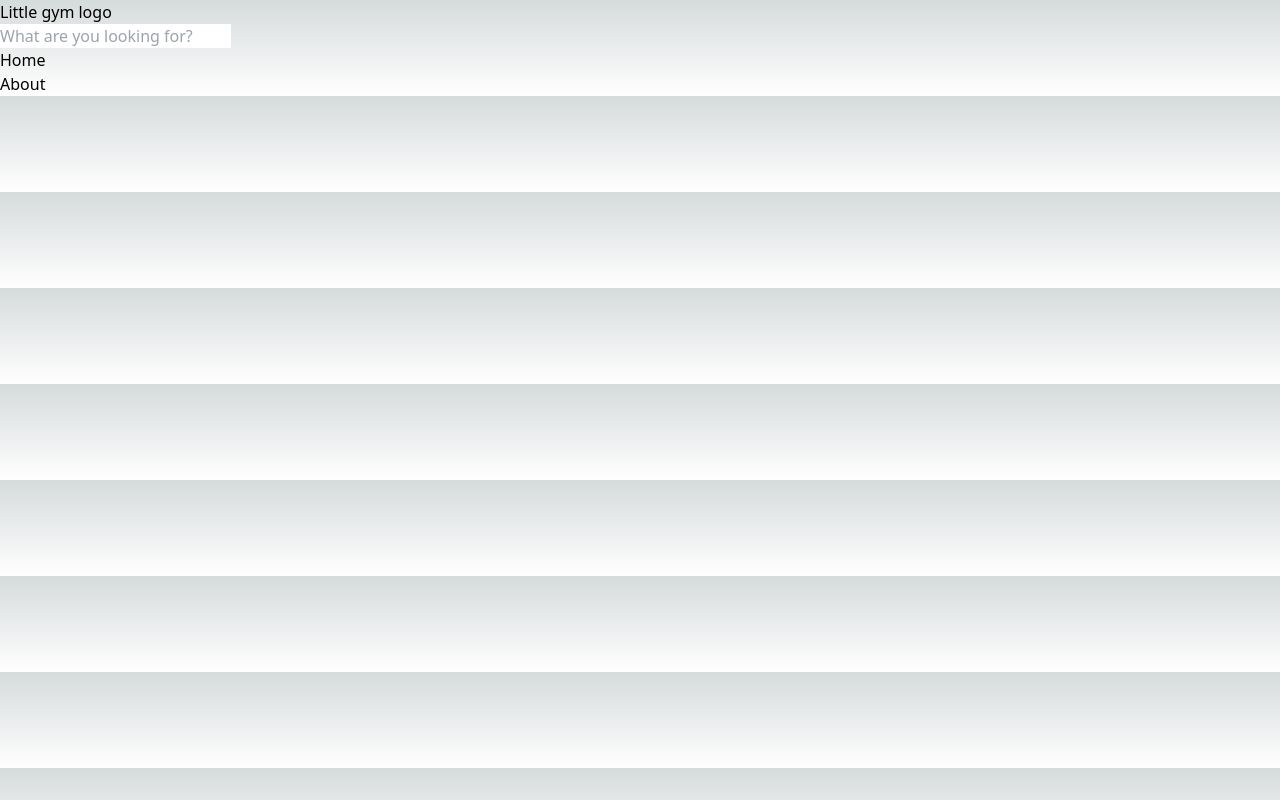
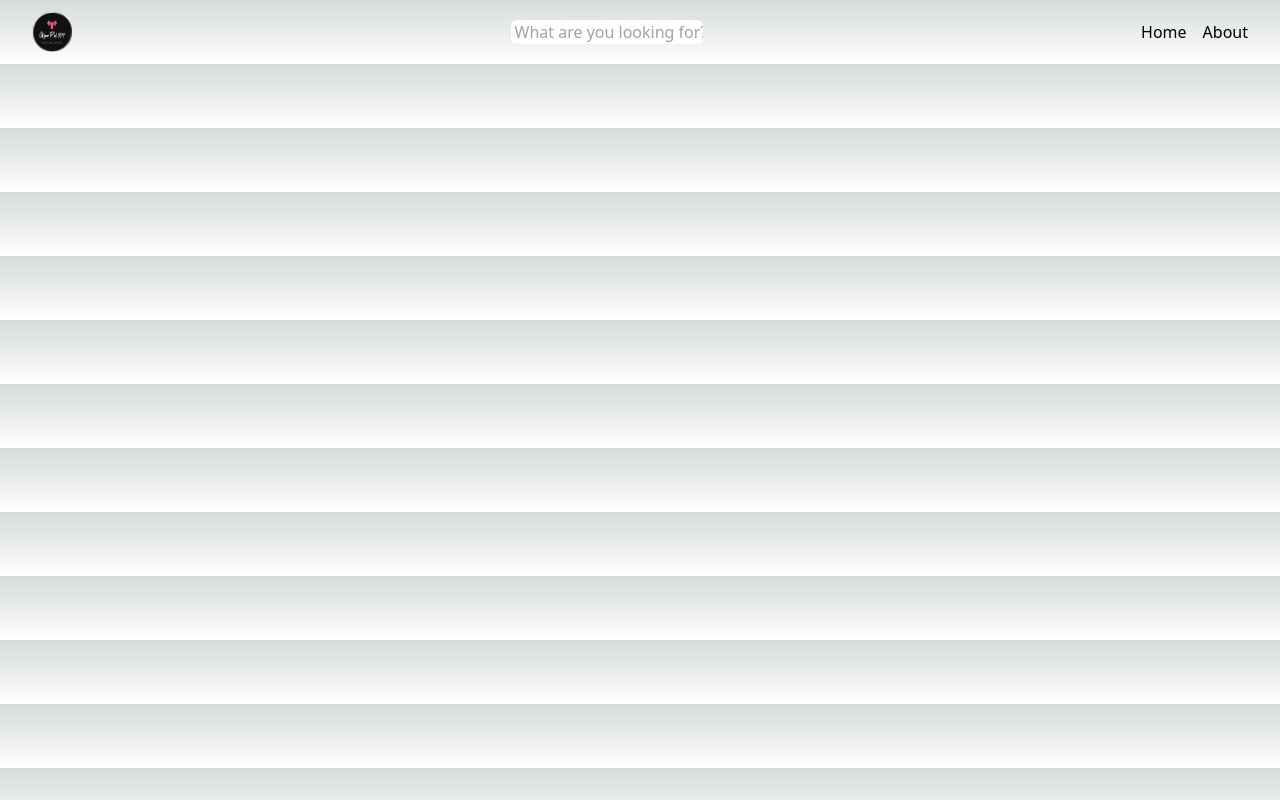
Before and after one commit to Luca-Divit/gym-pal-101, a Next.js app: page / in a window 1280 px wide. Built offline with nearby package versions, Linux system fonts and the light colour scheme.

Commit message:
completed skeleton navbar

```diff
--- a/src/components/Navbar.js
+++ b/src/components/Navbar.js
@@ -1,13 +1,15 @@
+import Image from 'next/image';
+import gymPal from '../../public/gym-pal-101.png';
 const Navbar = () => {
   return (
-    <nav>
-      <h1>Little gym logo</h1>
+    <nav className='flex justify-between items-center mx-8 h-16'>
+      <Image src={gymPal} alt="Gym Pal Logo" width={40} />
       <form action="#">
-        <input type="text" placeholder="What are you looking for?" />
+        <input className='w-48 indent-1 rounded-md' type="text" placeholder="What are you looking for?" />
       </form>
-      <ul>
-        <li>Home</li>
-        <li>About</li>
+      <ul className='flex gap-4'>
+        <li><a href="#">Home</a></li>
+        <li><a href="#">About</a></li>
       </ul>
     </nav>
   )
```
Also changed, not shown: public/gym-pal-101.png (added).
